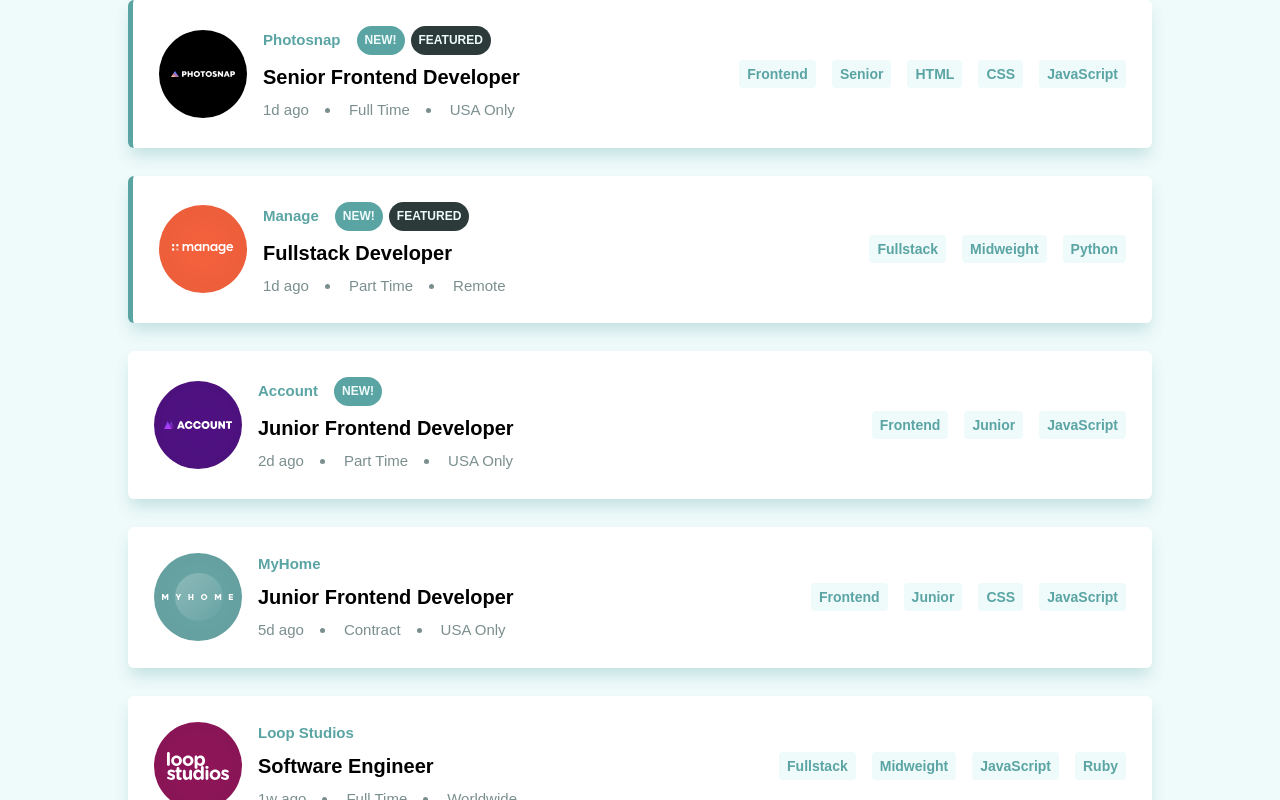
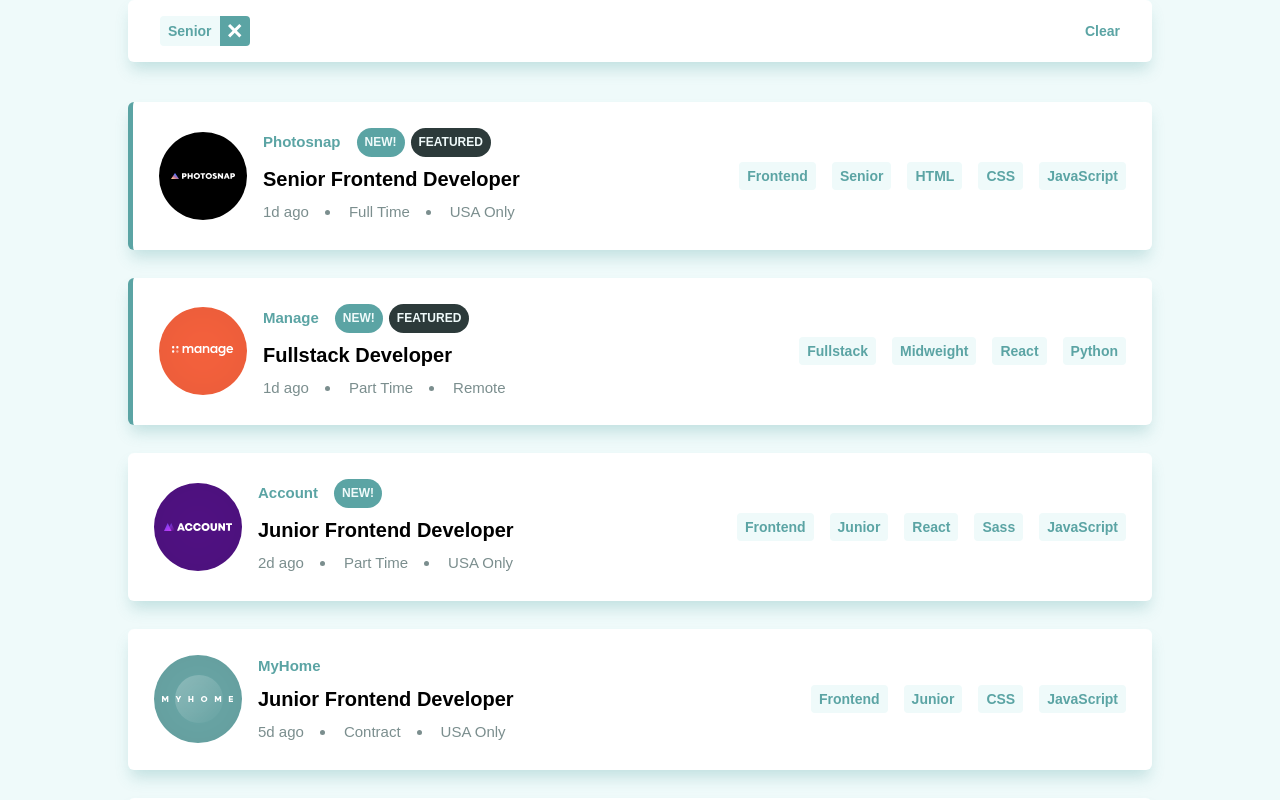
Before and after one commit to Sandeep-Murmu/fm-solution-Job-listings-with-filtering, a React (Vite) app: page / in a window 1280 px wide. Both pictures are taken after a click on the button "Senior". Shown: the top 800 px of the page. Built offline with nearby package versions, Linux system fonts and the light colour scheme.

Commit message:
add job tags selection

```diff
--- a/src/App.jsx
+++ b/src/App.jsx
@@ -1,12 +1,41 @@
+import { useState } from "react";
 import data from "./../data.json";
 import JobItem from "./components/jobItem";
+import JobTagFilter from "./components/JobTagFilter";
 
 function App() {
+  // const [tags, setTags] = useState(["Frontend", "CSS", "JavaScript"]);
+  const [tags, setTags] = useState([]);
+  const [jobList, setJobList] = useState(() => data);
+
+  const updateTags = function (newTag) {
+    if (tags.includes(newTag)) return;
+
+    setTags((tags) => [...tags, newTag]);
+  };
+
+  const removeTag = function (givenTag) {
+    console.log(givenTag);
+    setTags((tags) => tags.filter((tag) => tag !== givenTag));
+  };
+
+  const clearTags = function () {
+    setTags([]);
+  };
+
   return (
-    <div className="job-list w-full flex flex-col items-center sm:gap-7 gap-18 px-6 pt-15 sm:pt-0">
-      {data.map((job) => (
-        <JobItem key={job.id} jobObj={job} />
-      ))}
+    <div className="px-6">
+      {tags.length ? (
+        <JobTagFilter tags={tags} removeTag={removeTag} clearTags={clearTags} />
+      ) : (
+        ""
+      )}
+
+      <div className="job-list w-full flex flex-col items-center sm:gap-7 gap-18 pt-15 sm:pt-0 sm:mt-10 mt-4">
+        {jobList.map((job) => (
+          <JobItem key={job.id} jobObj={job} tagUpdate={updateTags} />
+        ))}
+      </div>
     </div>
   );
 }
--- a/src/components/JobItem.jsx
+++ b/src/components/JobItem.jsx
@@ -1,7 +1,4 @@
-function JobItem({ jobObj }) {
-  console.log(jobObj);
-  console.log(jobObj.languages);
-
+function JobItem({ jobObj, tagUpdate }) {
   return (
     <div
       className={`job-item rounded-md shadow-[0_10px_15px_-3px_rgba(91,164,164,0.3)] flex items-center justify-between flex-wrap gap-8 sm:gap-4 p-6.5 w-full max-w-5xl pt-15 sm:pt-6.5 bg-white relative ${
@@ -35,12 +32,30 @@
         </div>
       </div>
       <div className="job-holdings w-full sm:w-auto flex flex-wrap gap-4 text-(--Green-400) font-semibold *:bg-(--Green-50) *:px-2 *:py-1 text-sm *:rounded-sm *:cursor-pointer *:hover:bg-(--Green-400) *:hover:text-(--Green-50) transition-all relative before:absolute before:w-full before:h-0.5 before:bg-(--Gray-400) before:top-[-18px] sm:before:hidden">
-        <button className="job-role">{jobObj.role}</button>
-        <button className="job-level">{jobObj.level}</button>
-
+        <button className="job-role" onClick={() => tagUpdate(jobObj.role)}>
+          {jobObj.role}
+        </button>
+        <button className="job-level" onClick={() => tagUpdate(jobObj.level)}>
+          {jobObj.level}
+        </button>
+        {jobObj.tools.map((tool, index) => {
+          return (
+            <button
+              key={index}
+              className="job-tool"
+              onClick={() => tagUpdate(tool)}
+            >
+              {tool}
+            </button>
+          );
+        })}
         {jobObj.languages.map((language, index) => {
           return (
-            <button key={index} className="job-language">
+            <button
+              key={index}
+              className="job-language"
+              onClick={() => tagUpdate(language)}
+            >
               {language}
             </button>
           );
--- /dev/null
+++ b/src/components/JobTagFilter.jsx
@@ -0,0 +1,31 @@
+function JobTagFilter({ tags, removeTag, clearTags }) {
+  return (
+    <div className="tag-container w-full max-w-5xl px-8 py-4 bg-white shadow-[0_10px_15px_-3px_rgba(91,164,164,0.3)] mx-auto rounded-md flex justify-between">
+      <div className="tag-lists flex flex-wrap gap-4">
+        {tags.map((tag, index) => {
+          return (
+            <div key={index} className="button-container flex items-stretch">
+              <button className="tag-button text-(--Green-400) font-semibold text-sm bg-(--Green-50) px-2 py-1 rounded-l-sm">
+                {tag}
+              </button>
+              <button className="cursor-pointer p-2 bg-(--Green-400) hover:bg-black transition-all rounded-r-sm">
+                <img
+                  src="./images/icon-remove.svg"
+                  onClick={() => removeTag(tag)}
+                ></img>
+              </button>
+            </div>
+          );
+        })}
+      </div>
+      <button
+        className="font-semibold text-sm text-(--Green-400) hover:underline decoration-1 cursor-pointer"
+        onClick={clearTags}
+      >
+        Clear
+      </button>
+    </div>
+  );
+}
+
+export default JobTagFilter;
```
